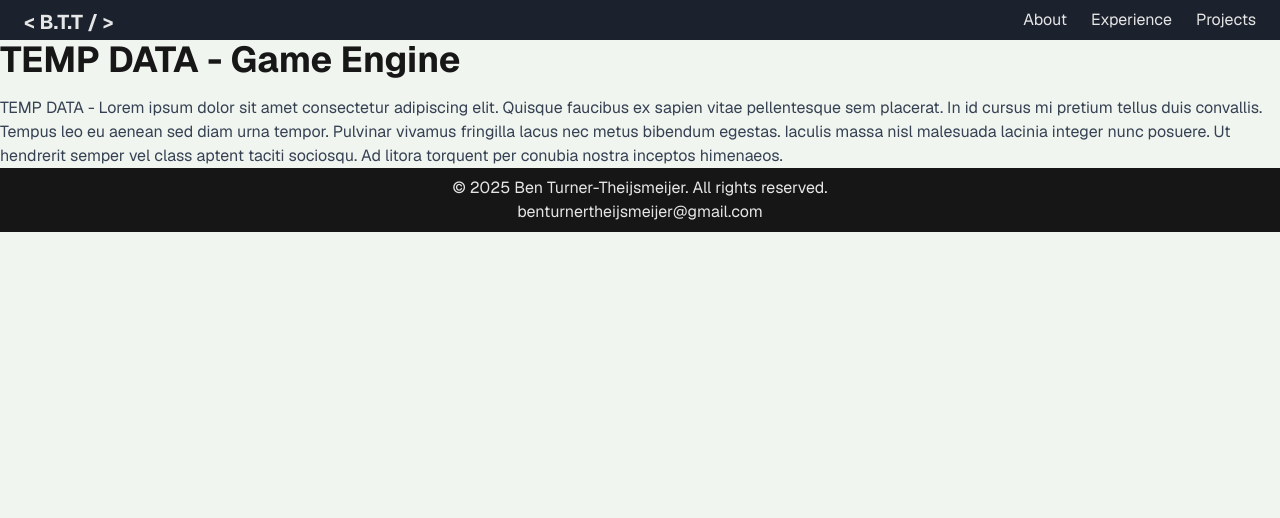
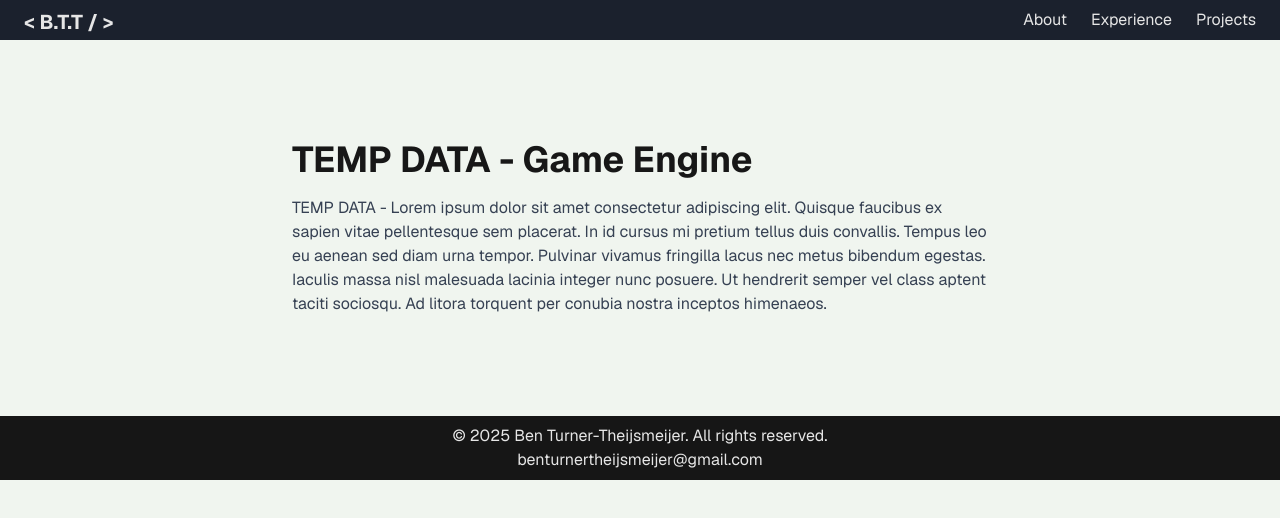
Before and after one commit to Ben-Turner-Theijsmeijer/Portfolio, a Next.js app: page /Ben-Turner/projects/game-engine-clone in a window 1280 px wide. Shown: the top 518 px of the page. Built offline with nearby package versions, Linux system fonts and the light colour scheme.

Commit message:
added layout fix to projects section as well

```diff
--- a/app/projects/[slug]/page.tsx
+++ b/app/projects/[slug]/page.tsx
@@ -19,9 +19,11 @@ export default function ProjectPage({ params }: { params: Promise<{ slug: string
 
     return (
         <div>
-            <div className="w-full max-w-[1600px] mx-auto">
-                <h1 className="text-4xl font-bold mb-4">{project.title}</h1>
-                <p className="text-gray-700">{project.content}</p>
+            <div className="w-full max-w-[1600px] mx-auto whitespace-pre-line grid grid-cols-1 justify-items-center">
+                <div className="py-25 lg:px-15 xl:px-25 w-[70%] p-8 overflow-hidden">
+                    <h1 className="text-4xl font-bold mb-4">{project.title}</h1>
+                    <p className="text-gray-700">{project.content}</p>
+                </div>
             </div>
         </div>
     );
--- a/app/projects/page.tsx
+++ b/app/projects/page.tsx
@@ -5,7 +5,8 @@ import { ComingSoon } from "../components/comingSoon";
 export default function Projects() {
     return (
         <div>
-            <div className="w-full max-w-[1600px] mx-auto">
+            <div className="w-full max-w-[1600px] mx-auto grid grid-cols-1 justify-items-center">
+                <div className="py-25 lg:px-15 xl:px-25 w-[70%] p-8 overflow-hidden">
                     <h1 className="text-4xl font-bold mb-6">My Projects</h1>
                     <ul className="space-y-4">
                         {projectData.map((project) => (
@@ -20,5 +21,6 @@ export default function Projects() {
                     <ComingSoon />
                 </div>
             </div>
+        </div>
     );
 }
```
Lines whose indentation alone changed are shown as unchanged.
